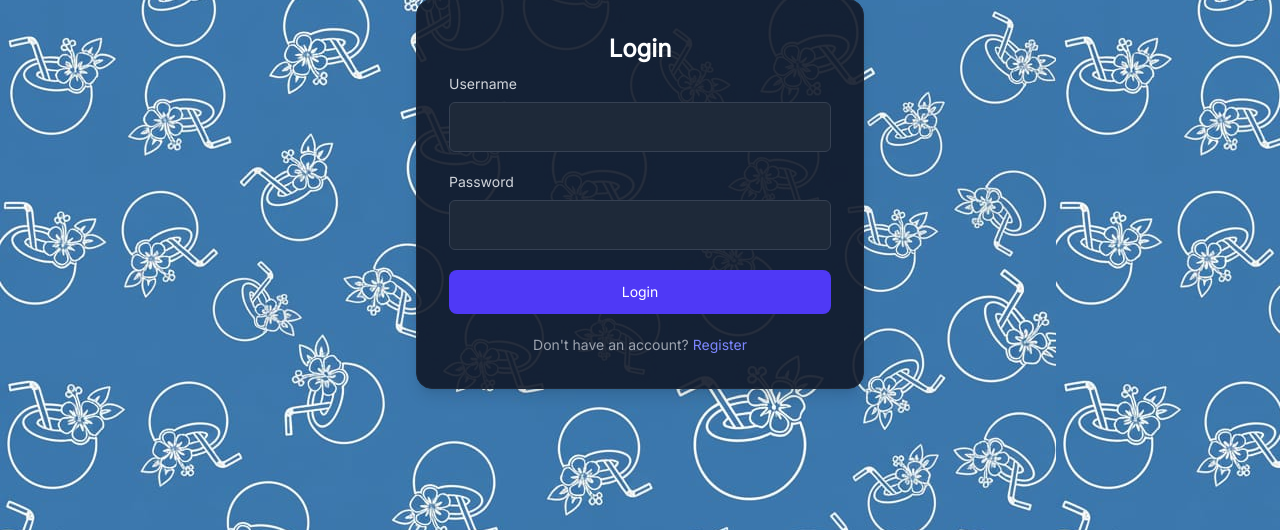
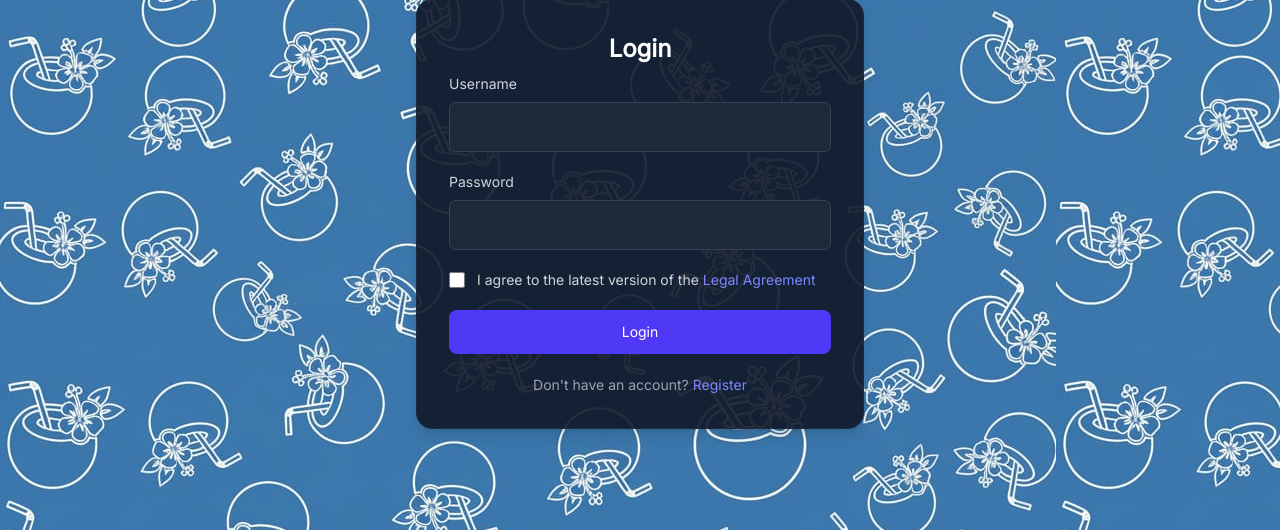
Before and after one commit to Coco-developers/GallarioV2, a Flask app: page /login in a window 1280 px wide. Shown: the part 154-684 px from the top of the page. Run offline with Flask 3, Linux system fonts and the light colour scheme; some libraries are stand-ins or nearby versions.

Commit message:
added legal stuff

```diff
--- a/src/templates/actions/login.html
+++ b/src/templates/actions/login.html
@@ -64,16 +64,15 @@
             <span id="avatarName" class="text-sm text-gray-400 truncate">No file chosen</span>
           </div>
         </div>
-
+        {% endif %}
         <!-- Legal checkbox -->
         <div class="flex items-start gap-3 mt-1">
             <input id="agree" name="agree" type="checkbox" required class="mt-0.5 h-4 w-4 rounded text-indigo-500 bg-gray-800 border-gray-700 focus:ring-indigo-400">
             <label for="agree" class="text-sm text-gray-300">
-            I agree to the
+            I agree to the {{ 'latest version of the' if not register }}
             <a href="{{ url_for('main.legal') }}" class="text-indigo-400 hover:underline">Legal Agreement</a>
             </label>
         </div>
-        {% endif %}
 
         <!-- Submit -->
         <div>
```
